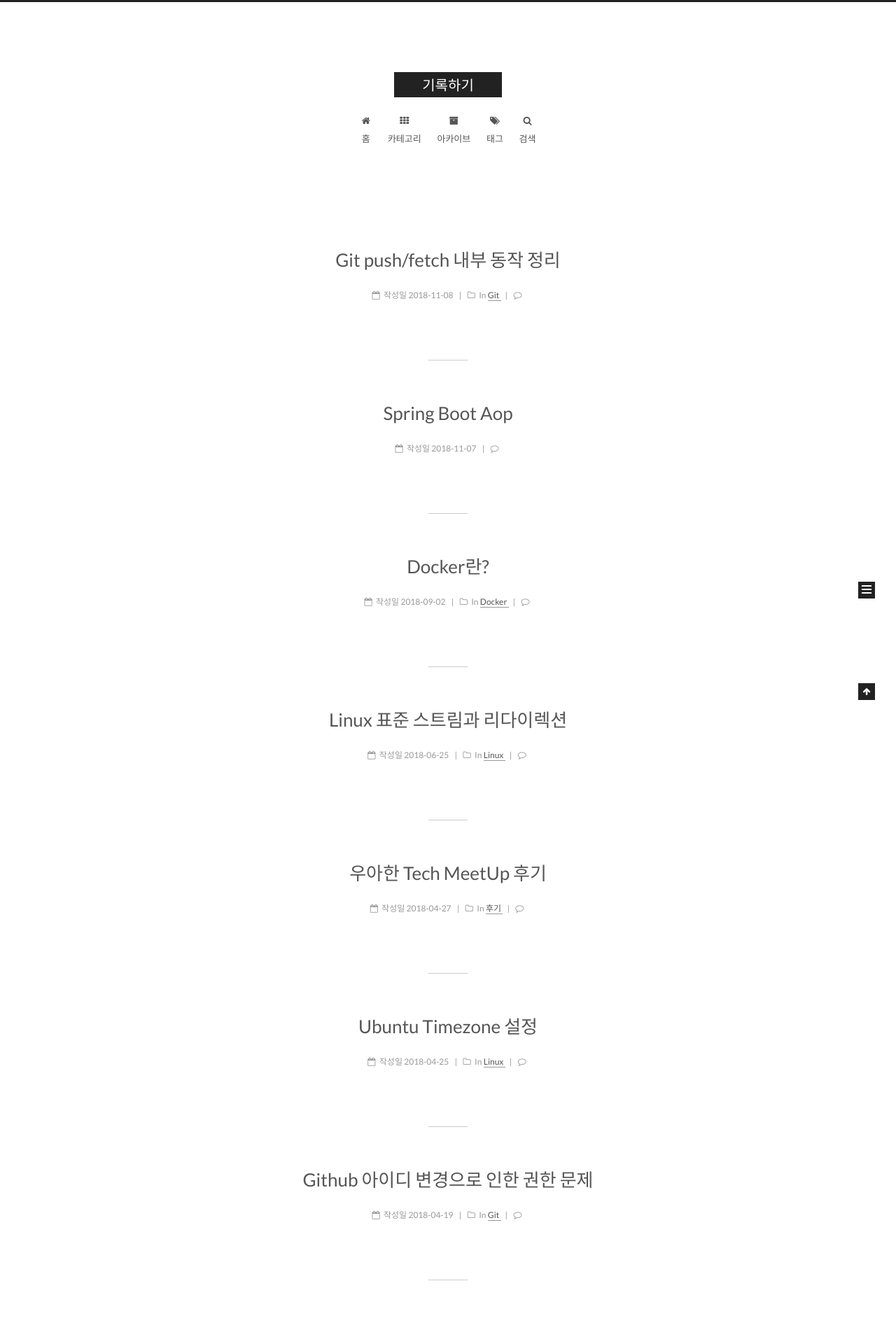
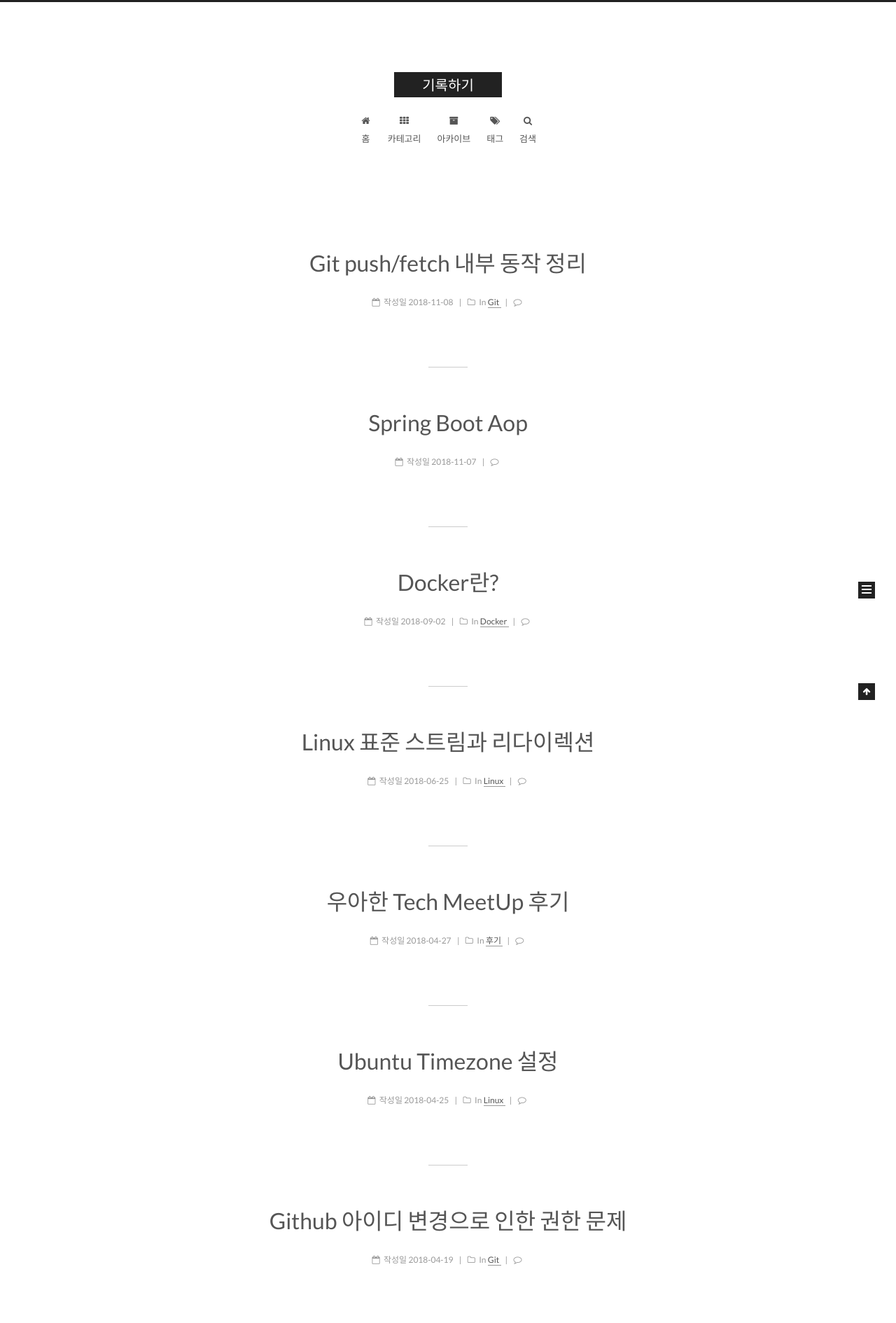
Before and after one commit to jhpapa/jhpapa.github.io, a Jekyll site: the page built from index.html, in a window 1280 px wide. Shown: the top 1890 px of the page at 70% size. Built offline with Jekyll 4.4.1, drawn with Linux system fonts in a browser that asks for light colours; the list of posts is cut into pages by our own code.

Commit message:
폰트 크기 수정

```diff
--- a/_sass/_common/components/post/post-title.scss
+++ b/_sass/_common/components/post/post-title.scss
@@ -1,5 +1,5 @@
 .posts-expand .post-title {
-  font-size: 26px;
+  font-size: 32px;
   text-align: center;
   word-break: break-word;
   font-weight: $posts-expand-title-font-weight;
--- a/_sass/_variables/base.scss
+++ b/_sass/_variables/base.scss
@@ -91,7 +91,7 @@ $font-weight-bolder       : 700;
 
 
 // Font size
-$font-size-base           : 14px;
+$font-size-base           : 15px;
 $font-size-small          : $font-size-base - 2px;
 $font-size-smaller        : $font-size-base - 4px;
 $font-size-large          : $font-size-base + 2px;
```
